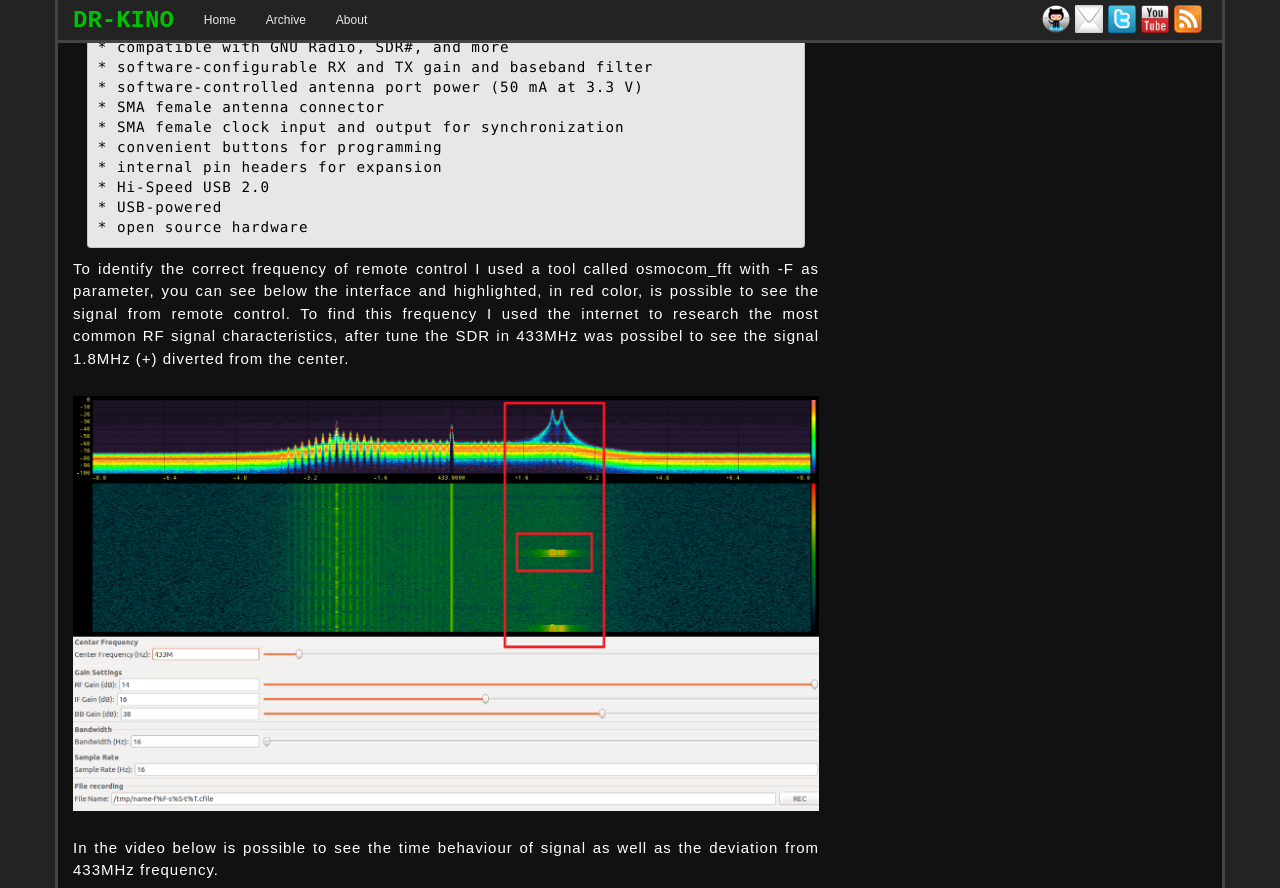
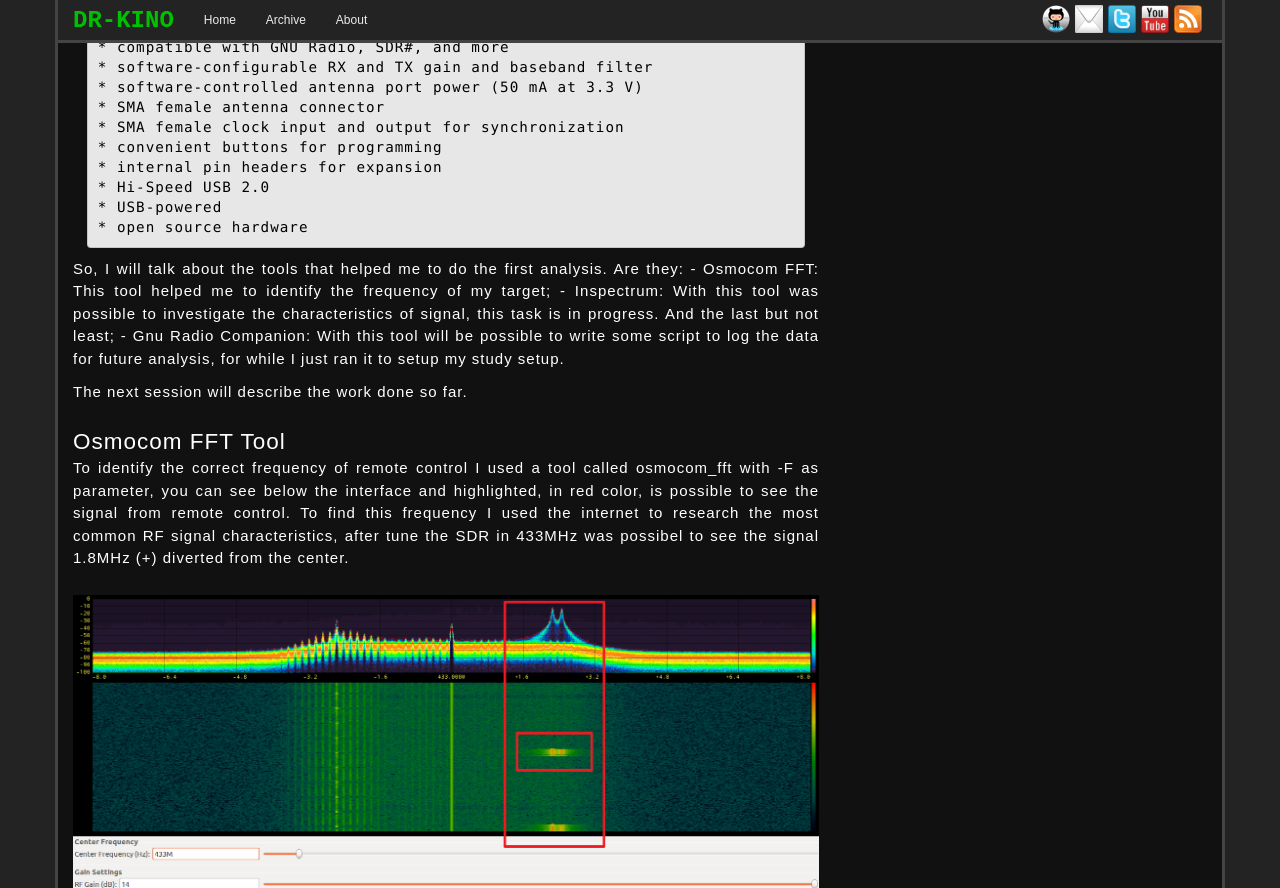
Before and after one commit to dr-kino/dr-kino.github.io, a Jekyll site: the page built from _posts/2019-12-27-Investigating-Car-Key-Control.markdown, in a window 1280 px wide and 1400 px high, scrolled down 488 px, cut to the strip 0-888 px from the top of the window. Built offline with Jekyll 4.4.1, drawn with Linux system fonts in a browser that asks for light colours; nearby versions of some CDN libraries; comment, search, counter and statistics services are not loaded; some of the changed text lies outside the part shown.

Commit message:
New description added to post.

```diff
--- a/_posts/2019-12-27-Investigating-Car-Key-Control.markdown
+++ b/_posts/2019-12-27-Investigating-Car-Key-Control.markdown
@@ -30,6 +30,15 @@ To write this post I am using the [HackRF One](https://greatscottgadgets.com/hac
     * USB-powered
     * open source hardware
 
+So, I will talk about the tools that helped me to do the first analysis. Are they:
+    - Osmocom FFT: This tool helped me to identify the frequency of my target;
+    - Inspectrum: With this tool was possible to investigate the characteristics of signal, this task is in progress. And the last but not least;
+    - Gnu Radio Companion: With this tool will be possible to write some script to log the data for future analysis, for while I just ran it to setup my study setup.
+
+The next session will describe the work done so far.
+
+## Osmocom FFT Tool
+
 To identify the correct frequency of remote control I used a tool called osmocom_fft with -F as parameter, you can see below the interface and highlighted, in red color, is possible to see the signal from remote control. To find this frequency I used the internet to research the most common RF signal characteristics, after tune the SDR in 433MHz was possibel to see the signal 1.8MHz (+) diverted from the center.
 
 <img src="/images/posts/00006-A.png" />
@@ -40,13 +49,15 @@ In the video below is possible to see the time behaviour of signal as well as th
 
 Next steps will be analyse the data, probably I will need to investigate hot to decoding the signal, before that of course I will try to open my car with replay attack. I believe it will not work because for this kind of system the minimum security mechanism used to be present.
 
+## Inspectrum Tool
+
 In two next image is possible to observe that the signal is using the [Amplitude Modulation](https://en.wikipedia.org/wiki/Amplitude_modulation) ASK (short brief on wiki). Another thhing that could be noticed is related to the first part of the transmission, there are 14 square waveform cycles, it is used to synchonize transmitter and receiver targets.
 
 <img src="/images/posts/00006-B.png" />
 
 <img src="/images/posts/00006-C.png" />
 
-## Gnu Radio Companion
+## Gnu Radio Companion Tool
 
 With [Gnu Radio Companion](https://www.gnuradio.org/)
 
```
